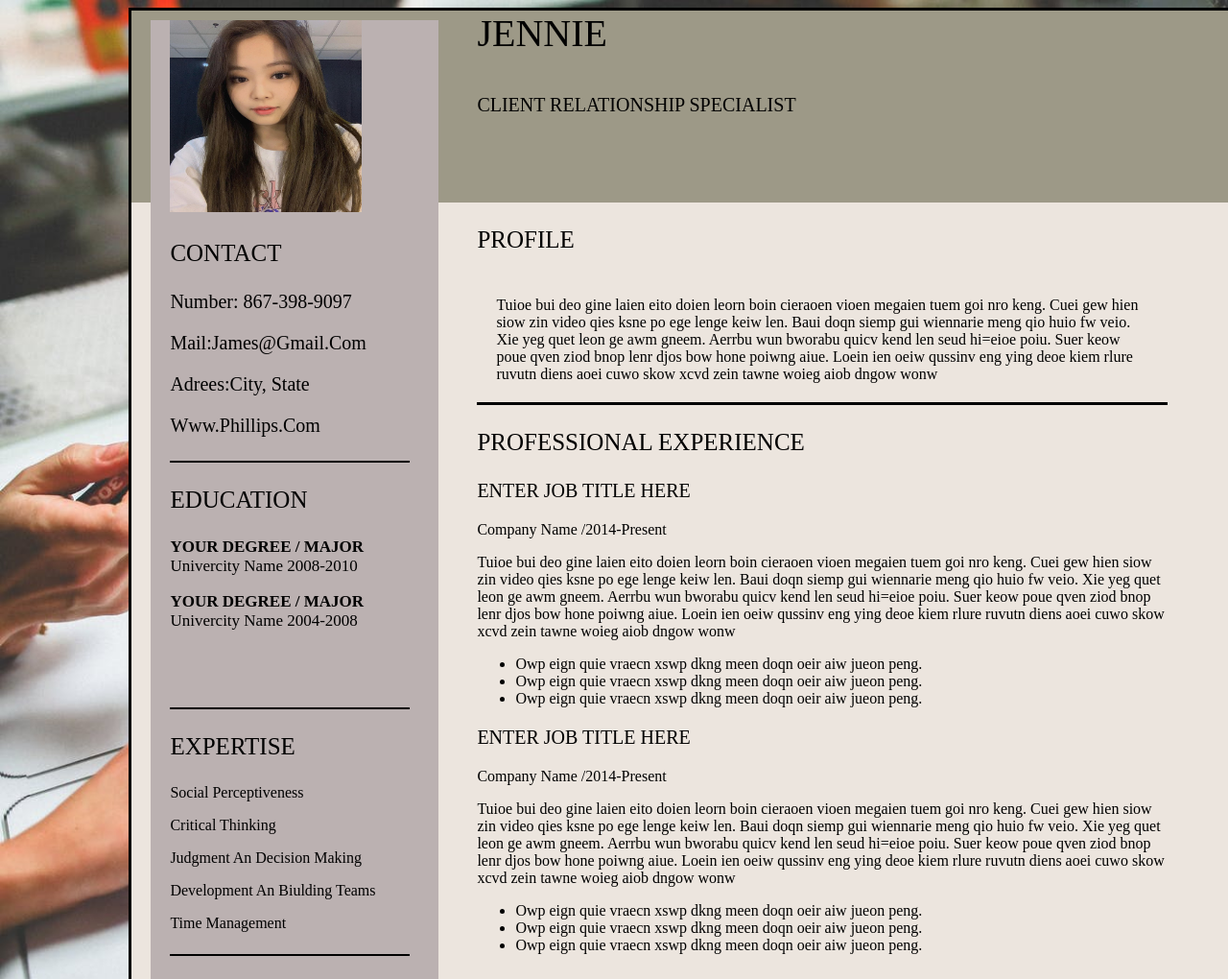
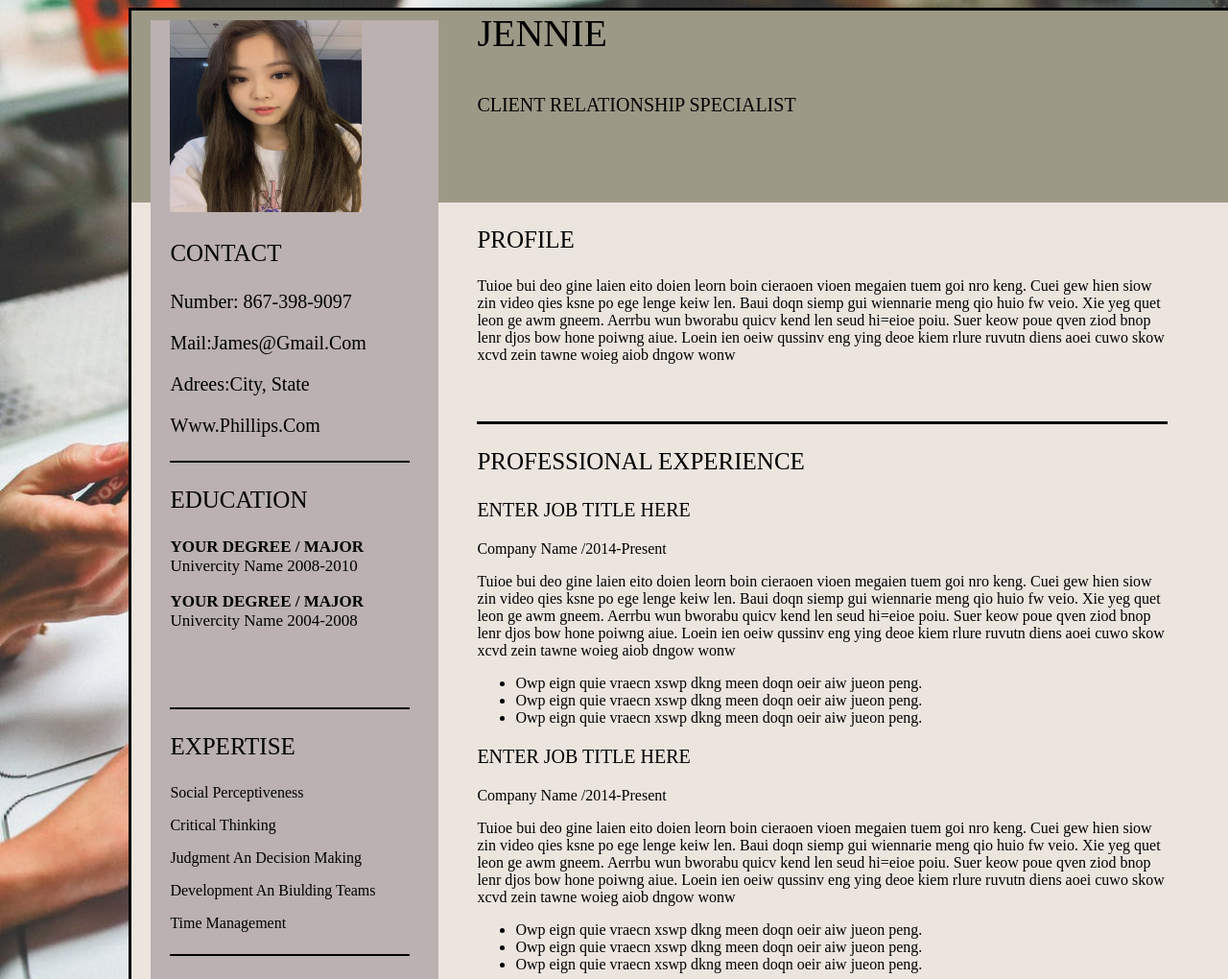
Before and after one commit to ttduong95/T2110E_WS, a PHP site: page / in a window 1280 px wide; the page is wider, and only the part inside the window is pictured. Shown: the top 1020 px of that part at 96% size. Run offline with PHP 8.4, Linux system fonts and the light colour scheme.

Commit message:
up code index

```diff
--- a/ass3.html
+++ b/ass3.html
@@ -44,11 +44,13 @@
     </div>
         <div class="conten2">
         <p class="tieude">Profile</p>
-        <p id="border">Tuioe bui deo gine laien eito doien leorn boin cieraoen vioen megaien tuem goi nro
+            <div class="conten3">
+        <p>Tuioe bui deo gine laien eito doien leorn boin cieraoen vioen megaien tuem goi nro
         keng. Cuei gew hien siow zin video qies ksne po ege lenge keiw len. Baui doqn siemp gui wiennarie
             meng qio huio fw veio. Xie yeg quet leon ge awm gneem. Aerrbu wun bworabu quicv kend len seud hi=eioe poiu. Suer
         keow poue qven ziod bnop lenr djos bow hone poiwng aiue. Loein ien oeiw qussinv eng ying deoe kiem rlure ruvutn
         diens aoei cuwo skow xcvd zein tawne woieg aiob dngow wonw</p>
+            </div>
         <p class="tieude">professional experience</p>
         <p class="tieude-1">enter job title here</p>
         <p class="edu-1">company name /2014-present</p>
--- a/css/ass3.css
+++ b/css/ass3.css
@@ -41,6 +41,11 @@ body{
     margin-left: 30%;
     margin-right: 10%;
 }
+.conten3{
+    height:150px;
+    border-bottom-style: solid;
+}
+
 .tieude-1{
     font-size: 20px;
     text-transform: uppercase;
@@ -64,7 +69,3 @@ body{
             margin-left: 30%;
 
 }
-#border{
-    padding:  20px;
-    border-bottom-style: solid;
-}
```
